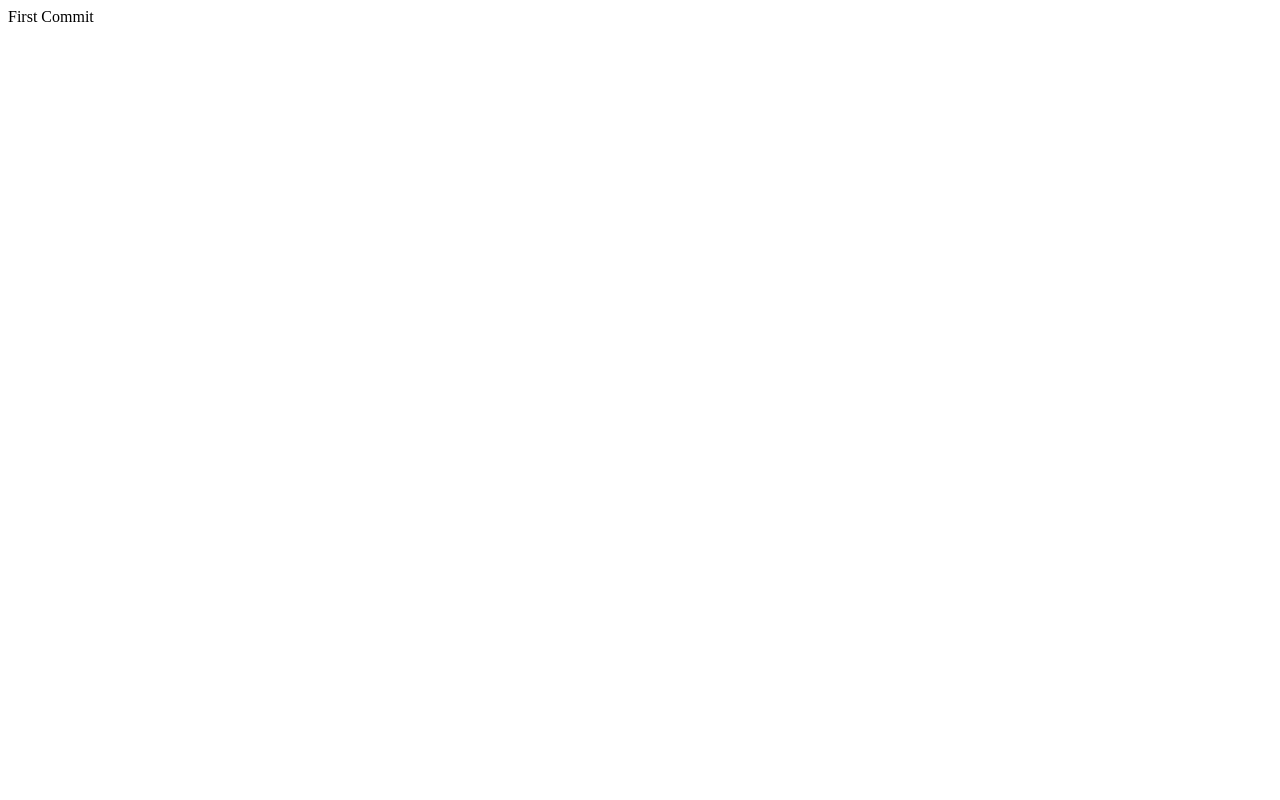
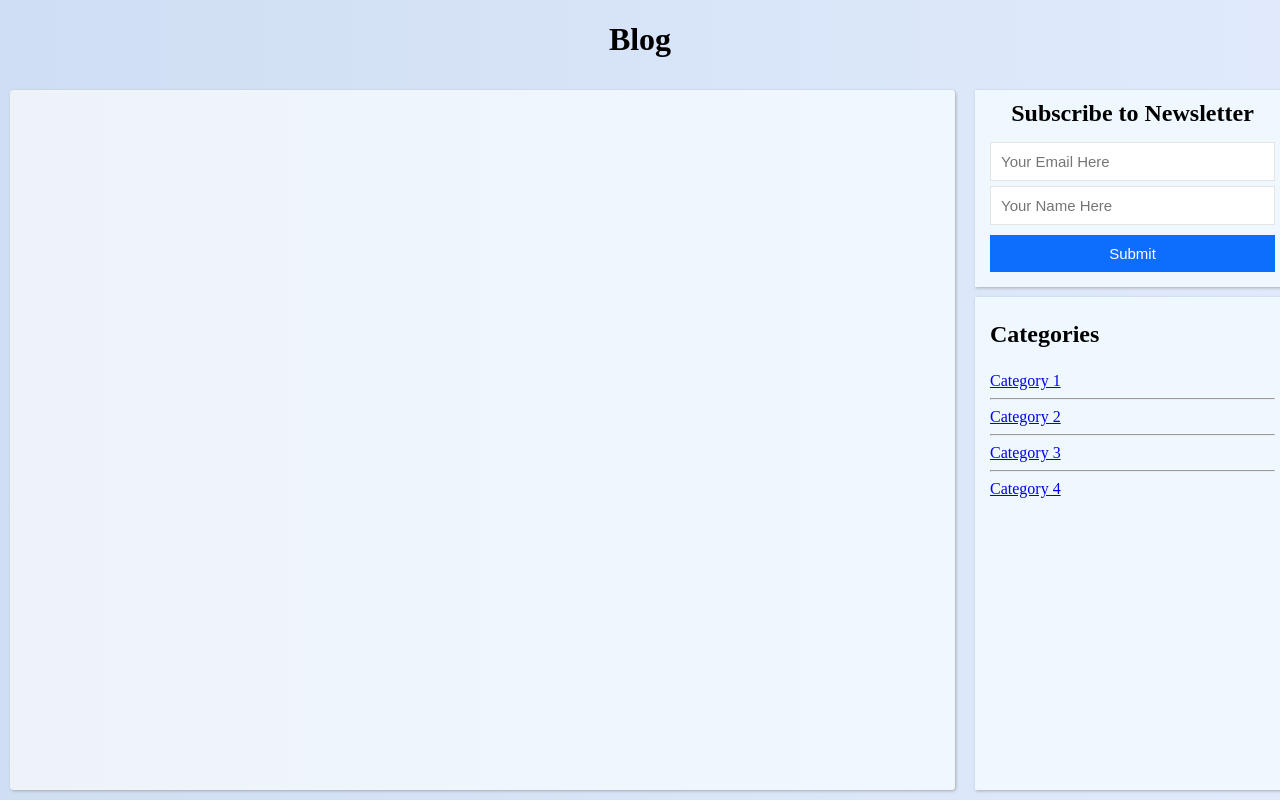
Before and after one commit to eduard96c/blog, a plain HTML site: page index.html in a window 1280 px wide. Drawn offline with Linux system fonts and the light colour scheme.

Commit message:
main blog structure, style and subscribe form

```diff
--- /dev/null
+++ b/css/main.css
@@ -0,0 +1,91 @@
+html{
+        height:100%;
+}
+body{
+        display: flex;
+        margin:0;
+        min-height: 100%;
+        flex-direction: column;
+        align-items: center;
+        /* background-color: lightgray; */
+            background: linear-gradient(to right, #CFDEF3, #E0EAFC);
+}
+#main{
+        /* border:1px solid red; */
+        display: flex;
+        flex:1;
+        width: 1300px;
+        margin:0 auto;
+}
+
+#content{
+        flex:3;
+        margin:10px;
+}
+
+#side-menu{
+        flex:1;
+        margin:10px;
+        display:flex;
+        flex-direction: column;
+
+}
+#side-menu section{
+        background-color: aliceblue;
+        box-shadow: 1px 1px 3px #aaa;
+
+}
+#subscribe{
+        flex:1;
+        margin-bottom:10px;
+        text-align: center;
+}
+#subscribe h3{
+        margin:10px;
+        font-size:24px;
+}
+#subscribe-form{
+        padding:0 15px 15px 15px;
+        display: flex;
+        flex-direction: column;
+}
+#subscribe-form input{
+        margin-top:5px;
+        padding:10px;
+        font-size:15px;
+}
+#subscribe-form input:not(:last-child){
+        border:1px solid #e4e4e4;
+}
+#subscribe-form input:focus{
+        border:1px solid red;
+        /* background-color: red; */
+}
+#subscribe-form input:last-child{
+        background-color: #0d6efd;
+        border:none;
+        color:white;
+        margin-top:10px;
+}
+#subscribe-form input:last-child:hover{
+        background-color: #0b5ed7;
+        cursor: pointer;
+}
+#categories{
+        flex:3;
+        padding:0 15px 15px 15px;
+}
+#categories h3{
+        font-size:24px;
+}
+.side-menu-list{
+        list-style-type: none;
+        padding:0;
+}
+.content-container{
+    border-radius: 0.25rem;
+    box-shadow: 1px 1px 3px #aaa;
+    background: #ECE9E6;
+    background: -webkit-linear-gradient(to right, #FFFFFF, #ECE9E6);
+    background: linear-gradient(to right, #edf3f9, aliceblue);
+}
--- a/index.html
+++ b/index.html
@@ -1 +1,55 @@
-First Commit
+<!DOCTYPE html>
+<html lang="en">
+  <head>
+    <meta charset="UTF-8" />
+    <meta name="viewport" content="width=device-width, initial-scale=1.0" />
+    <link rel="stylesheet" href="css/main.css" />
+    <title>Document</title>
+  </head>
+  <body>
+    <header>
+      <h1>Blog</h1>
+    </header>
+    <section id="main">
+      <div id="content" class="content-container"></div>
+      <div id="side-menu">
+        <section id="subscribe">
+          <h3>Subscribe to Newsletter</h3>
+          <form id="subscribe-form" method="post" action="#">
+            <input
+              type="text"
+              id="subscribe-email"
+              placeholder="Your Email Here"
+            />
+            <input
+              type="text"
+              id="subscribe-name"
+              placeholder="Your Name Here"
+            />
+            <input type="submit" id="submit-subscribe" />
+          </form>
+        </section>
+        <section id="categories">
+          <h3>Categories</h3>
+          <ul id="categories-list" class="side-menu-list">
+            <li>
+              <a href="#">Category 1</a>
+            </li>
+            <hr />
+            <li>
+              <a href="#">Category 2</a>
+            </li>
+            <hr />
+            <li>
+              <a href="#">Category 3</a>
+            </li>
+            <hr />
+            <li>
+              <a href="#">Category 4</a>
+            </li>
+          </ul>
+        </section>
+      </div>
+    </section>
+  </body>
+</html>
```
